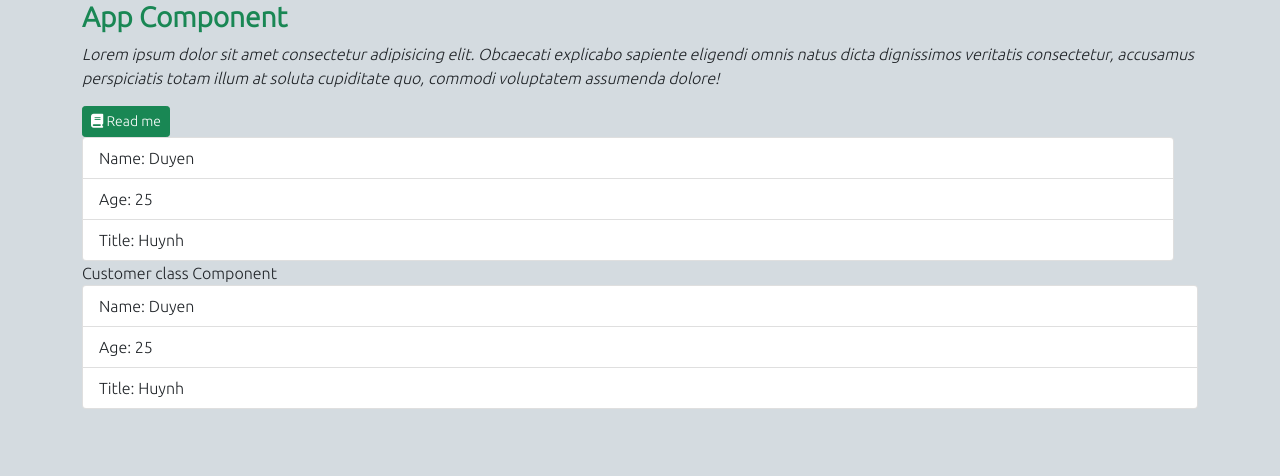
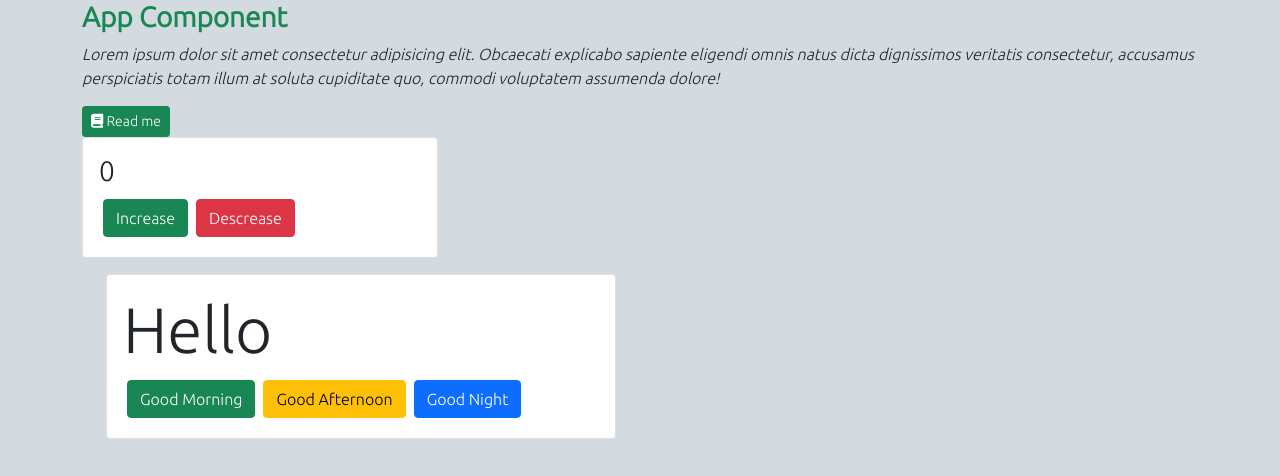
Before and after one commit to htduyen/first-react-app-typescript, a React (Create React App) app: page / in a window 1280 px wide. Shown: the top 476 px of the page. Built offline with nearby package versions, Linux system fonts and the light colour scheme.

Commit message:
Lession 5: Event handling

```diff
--- a/src/App.tsx
+++ b/src/App.tsx
@@ -1,7 +1,9 @@
 import React from 'react';
 import './App.css';
+import Counter from './components/Couter';
 import Customer from './components/Customer';
 import { CustomerClass } from './components/CustomerClass';
+import Greetings from './components/Greetings';
 
 function App() {
   return (
@@ -23,7 +25,7 @@
               </button>
             </div>
 
-            <div className="row">
+            {/* <div className="row">
               <div className="col">
                 <Customer name='Duyen' age={25} title='Huynh'/>
               </div>
@@ -33,7 +35,16 @@
               <div className="col">
                 <CustomerClass name='Duyen' age={25} title='Huynh'/>
               </div>
+            </div> */}
+
+            <Counter/>
+            <div className="row">
+              <div className="col">
+                <Greetings/>
+              </div>
             </div>
+
+
           </div>
         </div>
       </div>
--- /dev/null
+++ b/src/components/Couter.tsx
@@ -0,0 +1,43 @@
+import { count } from "console";
+import React, { useState } from "react";
+
+interface IState{
+    count: number;
+}
+interface IProps{}
+
+let Counter:React.FC<IProps> = () => {
+
+    let [state, setState] = useState<IState>({
+        count: 0
+    })
+
+    let incr = ():void => {
+        setState({
+            count: state.count + 1
+        })
+    }
+    let decr = ():void => {
+        setState({
+            count: state.count - 1
+        })
+    }
+    return(
+        <React.Fragment>
+            <div className="container">
+                <div className="row">
+                    <div className="col-md-4">
+                        <div className="card">
+                            <div className="card-body">
+                                <p className="h3">{state.count}</p>
+                                <button className="btn btn-success m-1" onClick={incr}>Increase</button>
+                                <button className="btn btn-danger m-1" onClick={decr}>Descrease</button>
+                            </div>
+                        </div>
+                    </div>
+                </div>
+            </div>
+        </React.Fragment>
+    )
+};
+export default Counter;
--- /dev/null
+++ b/src/components/Greetings.tsx
@@ -0,0 +1,41 @@
+import React, { useState } from "react";
+
+interface IState{
+    message: string;
+}
+interface IProps{}
+
+let Greetings:React.FC<IProps> = () => {
+
+    let [state, setState] = useState<IState>({
+        message: "Hello"
+    })
+
+    let changeMessage = (greet: string):void => {
+        setState({
+            message: greet
+        })
+    }
+    return(
+        <React.Fragment>
+            <div className="container mt-3">
+                <div className="row">
+                    <div className="col-md-6">
+                        <div className="card">
+                            <div className="card-body">
+                                <p className="h3 display-3">
+                                    {state.message}
+                                </p>
+                                <button className="btn btn-success m-1" onClick={() =>changeMessage("Good morning")}>Good Morning</button>
+                                <button className="btn btn-warning m-1" onClick={() => {changeMessage("Good Afternoon")}}>Good Afternoon</button>
+                                <button className="btn btn-primary m-1" onClick={() => {changeMessage("Good night")}}>Good Night</button>
+                            </div>
+                        </div>
+                    </div>
+                </div>
+            </div>
+        </React.Fragment>
+    )
+};
+
+export default Greetings;
```
Also changed, not shown: src/notes/tmp.txt (added).
